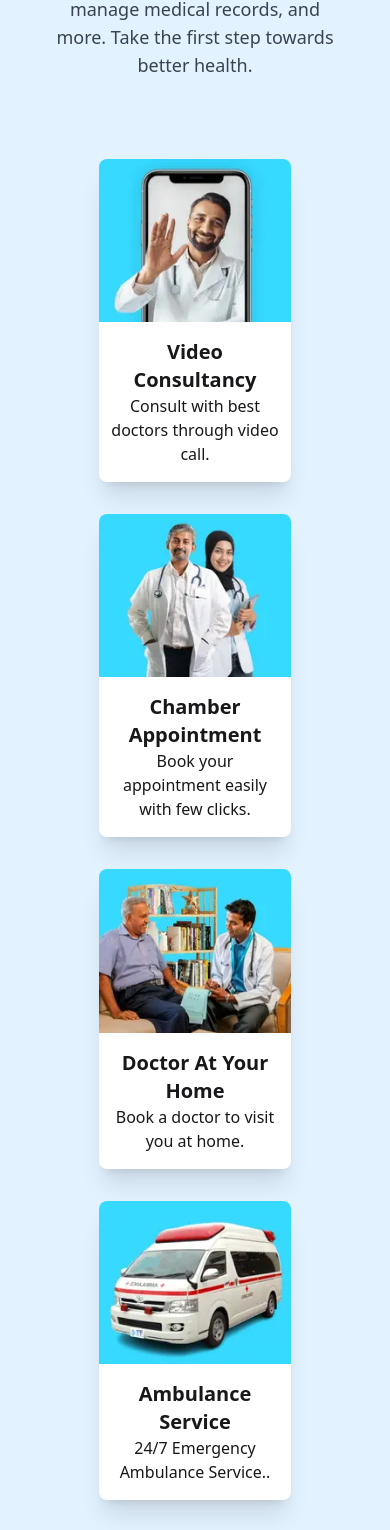
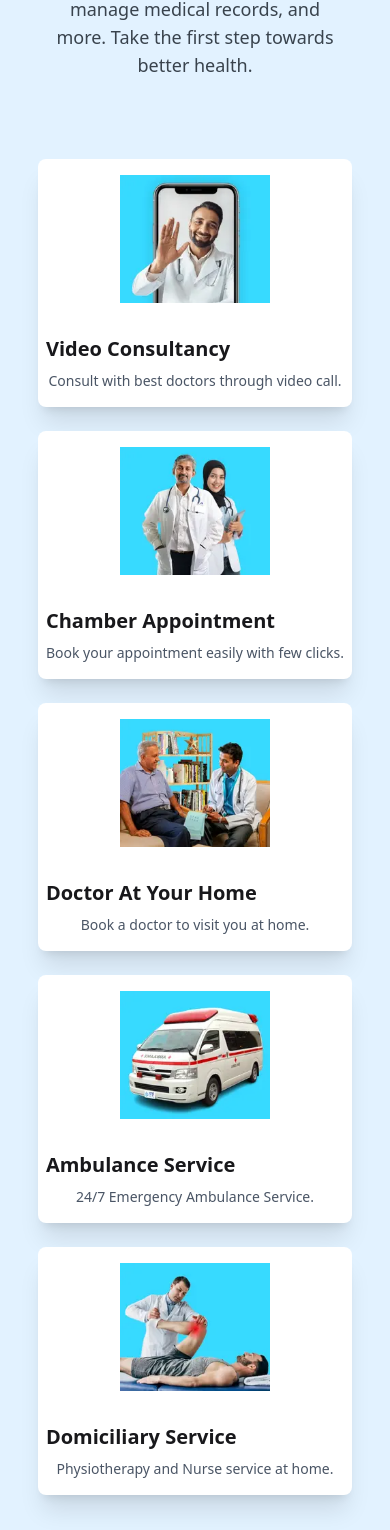
Before and after one commit to rifatjayed/Doctor-Appoinment, a React (Vite) app: page / in a window 390 px wide. Shown: the part 423-1953 px from the top of the page. Built offline with nearby package versions, Linux system fonts and the light colour scheme.

Commit message:
hero section card responsive done

```diff
--- a/src/components/Hero2.jsx
+++ b/src/components/Hero2.jsx
@@ -1,15 +1,136 @@
+// import React, { useState } from "react";
+// import { FaSearch } from "react-icons/fa";
+// import video from ".././assets/img/video.webp";
+// import home from ".././assets/img/home.webp";
+// import chamber from ".././assets/img/chamber.webp";
+// import ambulance from ".././assets/img/ambulance.webp";
+// import therapi from ".././assets/img/therapi.webp";
+
+// const Hero2 = () => {
+//   const [search, setSearch] = useState("");
+//   return (
+//     <div className="bg-[#e2f2ff] p-4 rounded-lg">
+//       <div className="text-center">
+//         <h1 className="text-[#023154] font-bold text-4xl w-full px-4 sm:px-8 md:px-12 lg:px-16 xl:px-2">
+//           Book a Doctor's Appointment in Just 10 Minutes with Sasthya Seba.
+//         </h1>
+//         <h2 className="mt-2 text-lg font-normal text-[rgb(57,67,77)] text-center w-full px-8 sm:px-12 md:px-16 lg:px-24 xl:px-32">
+//           Say goodbye to endless phone calls and long queues. Book doctors'
+//           appointments, video consultations, ambulance service, manage medical
+//           records, and more. Take the first step towards better health.
+//         </h2>
+//       </div>
+
+//       <section className="flex justify-center items-center my-20">
+//         <div className="grid grid-row md:grid-cols-5 gap-8 ">
+//           <div className="card card-compact bg-base-100 w-48 shadow-xl">
+//             <figure>
+//               <img src={video} alt="Shoes" />
+//             </figure>
+//             <div className="text-center my-4 mx-2">
+//               <h2 className="card-title text-bold text-xl ">
+//                 Video Consultancy
+//               </h2>
+//               <p>Consult with best doctors through video call.</p>
+//             </div>
+//           </div>
+//           <div className="card card-compact bg-base-100 w-48 shadow-xl">
+//             <figure>
+//               <img src={chamber} alt="" />
+//             </figure>
+//             <div className="text-center my-4 mx-2">
+//               <h2 className="card-title text-bold text-xl ">
+//                 Chamber Appointment
+//               </h2>
+//               <p>Book your appointment easily with few clicks.</p>
+//             </div>
+//           </div>
+//           <div className="card card-compact bg-base-100 w-48 shadow-xl">
+//             <figure>
+//               <img src={home} alt="Shoes" />
+//             </figure>
+//             <div className="text-center my-4 mx-2">
+//               <h2 className="card-title text-bold text-xl ">
+//                 Doctor At Your Home
+//               </h2>
+//               <p>Book a doctor to visit you at home.</p>
+//             </div>
+//           </div>
+//           <div className="card card-compact bg-base-100 w-48 shadow-xl">
+//             <figure>
+//               <img src={ambulance} alt="Shoes" />
+//             </figure>
+//             <div className="text-center my-4 mx-2">
+//               <h2 className="card-title text-bold text-xl ">
+//                 Ambulance Service
+//               </h2>
+//               <p>24/7 Emergency Ambulance Service..</p>
+//             </div>
+//           </div>
+//           <div className="card card-compact bg-base-100 w-48 shadow-xl">
+//             <figure>
+//               <img src={therapi} alt="Shoes" />
+//             </figure>
+//             <div className="text-center my-4 mx-2">
+//               <h2 className="card-title text-bold text-xl ">
+//                 Domiciliary Service
+//               </h2>
+//               <p>Physiotherapy and Nurse service at home.</p>
+//             </div>
+//           </div>
+//         </div>
+//       </section>
+//     </div>
+//   );
+// };
+
+// export default Hero2;
+
 import React, { useState } from "react";
 import { FaSearch } from "react-icons/fa";
-import video from ".././assets/img/video.webp";
-import home from ".././assets/img/home.webp";
-import chamber from ".././assets/img/chamber.webp";
-import ambulance from ".././assets/img/ambulance.webp";
-import therapi from ".././assets/img/therapi.webp";
+
+// Images
+import video from "../assets/img/video.webp";
+import home from "../assets/img/home.webp";
+import chamber from "../assets/img/chamber.webp";
+import ambulance from "../assets/img/ambulance.webp";
+import therapi from "../assets/img/therapi.webp";
 
 const Hero2 = () => {
   const [search, setSearch] = useState("");
+
+  // Card Data
+  const services = [
+    {
+      img: video,
+      title: "Video Consultancy",
+      desc: "Consult with best doctors through video call.",
+    },
+    {
+      img: chamber,
+      title: "Chamber Appointment",
+      desc: "Book your appointment easily with few clicks.",
+    },
+    {
+      img: home,
+      title: "Doctor At Your Home",
+      desc: "Book a doctor to visit you at home.",
+    },
+    {
+      img: ambulance,
+      title: "Ambulance Service",
+      desc: "24/7 Emergency Ambulance Service.",
+    },
+    {
+      img: therapi,
+      title: "Domiciliary Service",
+      desc: "Physiotherapy and Nurse service at home.",
+    },
+  ];
+
   return (
     <div className="bg-[#e2f2ff] p-4 rounded-lg">
+      {/* Title */}
       <div className="text-center">
         <h1 className="text-[#023154] font-bold text-4xl w-full px-4 sm:px-8 md:px-12 lg:px-16 xl:px-2">
           Book a Doctor's Appointment in Just 10 Minutes with Sasthya Seba.
@@ -20,95 +141,30 @@ const Hero2 = () => {
           records, and more. Take the first step towards better health.
         </h2>
       </div>
-      {/* <div className="px-4 sm:px-12 md:px-24 lg:px-32 xl:px-64">
-        <form action=""></form>
-      </div> */}
-      {/* <div className="mx-auto mt-6 flex items-center bg-white rounded-full shadow-lg overflow-hidden w-[90%] md:w-[50%]">
-        <button className="px-4 py-3 text-black transition">
-          <FaSearch />
-        </button>
-        <input
-          type="text"
-          value={search}
-          onChange={(e) => setSearch(e.target.value)}
-          placeholder="Search doctors, hospitals, clinics..."
-          className="w-full px-4 py-3 text-black border-none outline-none"
-        />
-      </div> */}
 
-      {/* <div className="flex flex-col sm:flex-row items-center bg-white rounded-md overflow-hidden shadow">
-        <div className="flex items-center w-full sm:w-auto px-3 py-3">
-          <FaSearch className="text-gray-500 mr-2" />
-          <input
-            type="text"
-            placeholder="Search doctors"
-            className="w-full sm:w-64 px-2 py-2 text-black border-none outline-none"
-          />
-        </div>
-        <button className="w-full sm:w-auto px-6 py-3 bg-[rgb(7,143,247)] text-white font-bold capitalize hover:bg-blue-600 active:bg-blue-800 transition duration-300">
-          Search
-        </button>
-      </div> */}
-
-
-
+      {/* Services Cards */}
       <section className="flex justify-center items-center my-20">
-        <div className="grid grid-row md:grid-cols-5 gap-8 ">
-          <div className="card card-compact bg-base-100 w-48 shadow-xl">
-            <figure>
-              <img src={video} alt="Shoes" />
-            </figure>
-            <div className="text-center my-4 mx-2">
-              <h2 className="card-title text-bold text-xl ">
-                Video Consultancy
-              </h2>
-              <p>Consult with best doctors through video call.</p>
+        <div className="grid grid-cols-1 sm:grid-cols-2 md:grid-cols-3 lg:grid-cols-4 xl:grid-cols-5 gap-6">
+          {services.map((item, index) => (
+            <div
+              key={index}
+              className="card card-compact bg-white w-full shadow-xl transition-transform hover:scale-105"
+            >
+              <figure>
+                <img
+                  src={item.img}
+                  alt={item.title}
+                  className="w-full h-40 object-contain p-4"
+                />
+              </figure>
+              <div className="text-center my-4 mx-2">
+                <h2 className="card-title text-bold text-xl mb-2">
+                  {item.title}
+                </h2>
+                <p className="text-sm text-gray-600">{item.desc}</p>
+              </div>
             </div>
-          </div>
-          <div className="card card-compact bg-base-100 w-48 shadow-xl">
-            <figure>
-              <img src={chamber} alt="" />
-            </figure>
-            <div className="text-center my-4 mx-2">
-              <h2 className="card-title text-bold text-xl ">
-                Chamber Appointment
-              </h2>
-              <p>Book your appointment easily with few clicks.</p>
-            </div>
-          </div>
-          <div className="card card-compact bg-base-100 w-48 shadow-xl">
-            <figure>
-              <img src={home} alt="Shoes" />
-            </figure>
-            <div className="text-center my-4 mx-2">
-              <h2 className="card-title text-bold text-xl ">
-                Doctor At Your Home
-              </h2>
-              <p>Book a doctor to visit you at home.</p>
-            </div>
-          </div>
-          <div className="card card-compact bg-base-100 w-48 shadow-xl">
-            <figure>
-              <img src={ambulance} alt="Shoes" />
-            </figure>
-            <div className="text-center my-4 mx-2">
-              <h2 className="card-title text-bold text-xl ">
-                Ambulance Service
-              </h2>
-              <p>24/7 Emergency Ambulance Service..</p>
-            </div>
-          </div>
-          <div className="card card-compact bg-base-100 w-48 shadow-xl">
-            <figure>
-              <img src={therapi} alt="Shoes" />
-            </figure>
-            <div className="text-center my-4 mx-2">
-              <h2 className="card-title text-bold text-xl ">
-                Domiciliary Service
-              </h2>
-              <p>Physiotherapy and Nurse service at home.</p>
-            </div>
-          </div>
+          ))}
         </div>
       </section>
     </div>
--- a/src/components/Navbar.jsx
+++ b/src/components/Navbar.jsx
@@ -156,12 +156,19 @@ const Navbar = () => {
             >
               Home
             </Link>
-            <Link
+            {/* <Link
               to="/about"
               onClick={() => setMenuOpen(false)}
               className="hover:text-blue-400 transition"
             >
               About
+            </Link> */}
+            <Link
+              to="/findhospital"
+              onClick={() => setMenuOpen(false)}
+              className="hover:text-blue-400 transition"
+            >
+              Find Hospital
             </Link>
             <Link
               to="/finddoctor"
@@ -177,13 +184,6 @@ const Navbar = () => {
             >
               Find Ambulance
             </Link>
-            <Link
-              to="/contact"
-              onClick={() => setMenuOpen(false)}
-              className="hover:text-blue-400 transition"
-            >
-              Contact
-            </Link>
           </ul>
         </div>
       )}
```
